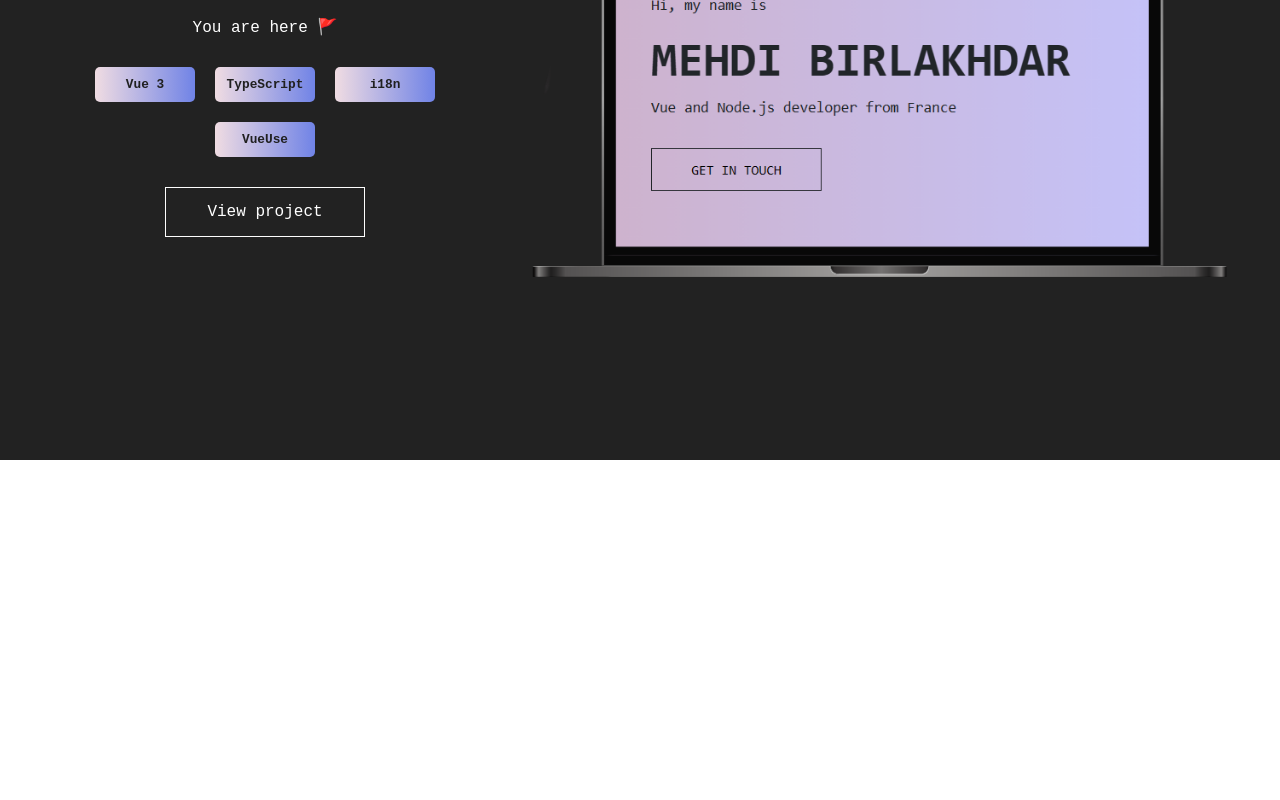
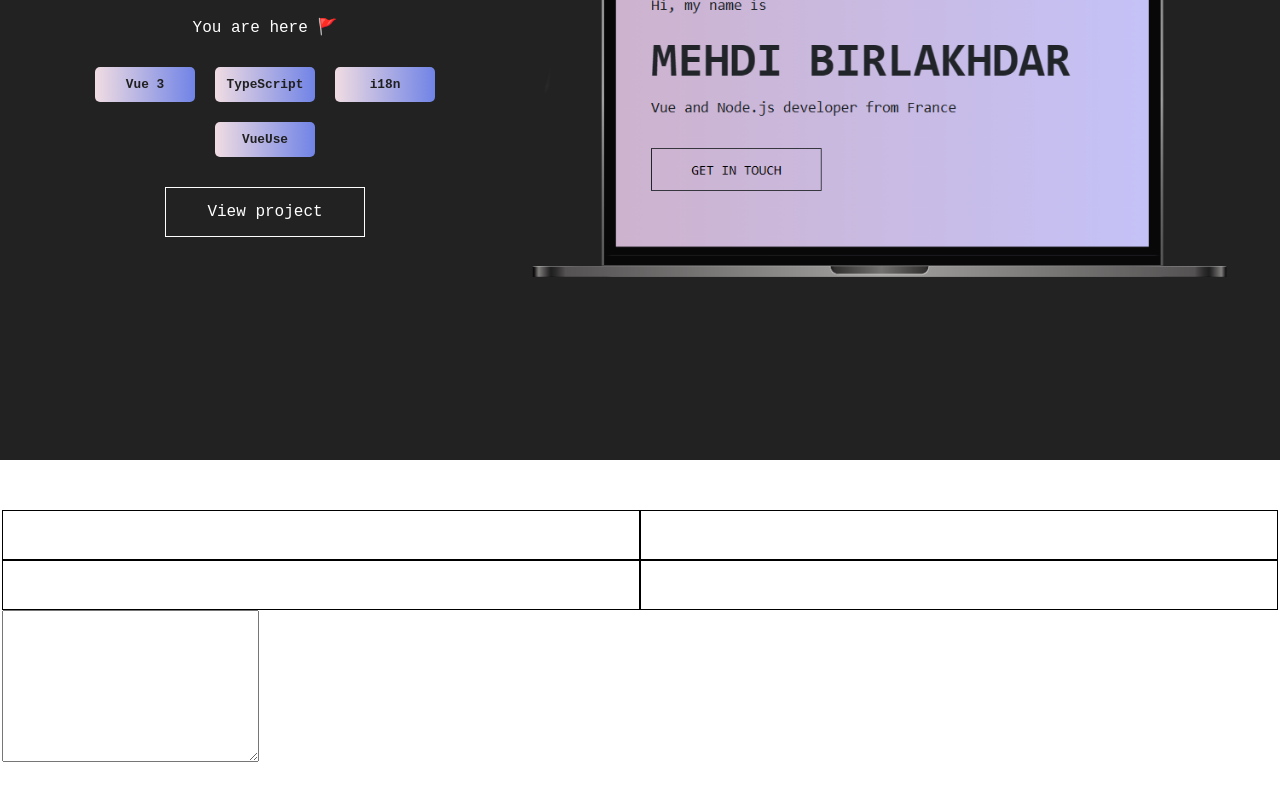
Before and after one commit to soonbtf/Portfolio, a Vue app: page / in a window 1280 px wide. Shown: the part 2251-3051 px from the top of the page. Before the commit the page ends 2711 px from the top, so only its background shows below. Built offline with nearby package versions, Linux system fonts and the light colour scheme.

Commit message:
some updates

```diff
--- a/src/App.vue
+++ b/src/App.vue
@@ -6,6 +6,9 @@
       <About />
       <MyWorks />
     </main>
+    <footer>
+      <ContactForm />
+    </footer>
     <Transition>
       <SlideMenu v-if="variablesStore.menuIsOpen" />
     </Transition>
@@ -21,6 +24,7 @@ import SlideMenu from "@/components/header/SlideMenu.vue";
 import Welcome from "@/components/main/Welcome.vue";
 import About from "@/components/main/About.vue";
 import MyWorks from "@/components/main/MyWorks.vue";
+import ContactForm from "@/components/footer/ContactForm.vue";
 
 const variablesStore = useVariablesStore();
 const { width } = useWindowSize();
--- /dev/null
+++ b/src/components/footer/ContactForm.vue
@@ -0,0 +1,40 @@
+<template>
+  <section>
+    <form>
+      <input type="text" v-for="input in inputs" />
+    </form>
+    <textarea name="" id="" cols="30" rows="10"></textarea>
+  </section>
+</template>
+
+<script setup lang="ts">
+import { computed } from "vue";
+
+const inputs = computed(() => {
+  return 4;
+});
+</script>
+
+<style scoped lang="scss">
+section {
+  min-height: 500px;
+  width: 100%;
+  background-color: #ffffff;
+  padding: 50px 2px;
+}
+
+.test {
+  width: 300px;
+  height: 400px;
+  background-color: black;
+  color: white;
+}
+
+form {
+  input {
+    width: 50%;
+    height: 50px;
+    border: 1px solid black;
+  }
+}
+</style>
```
